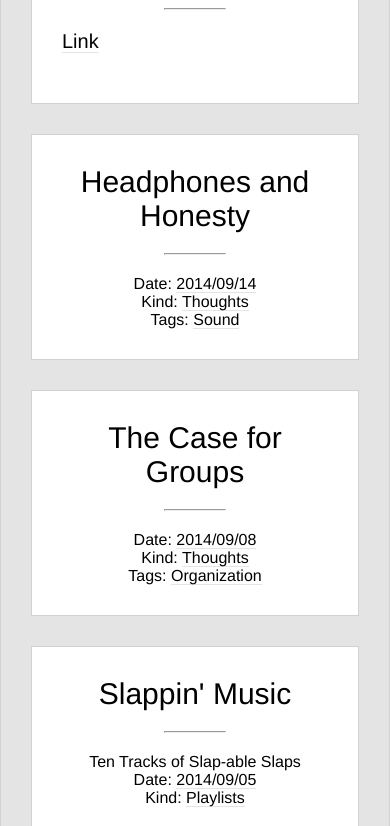
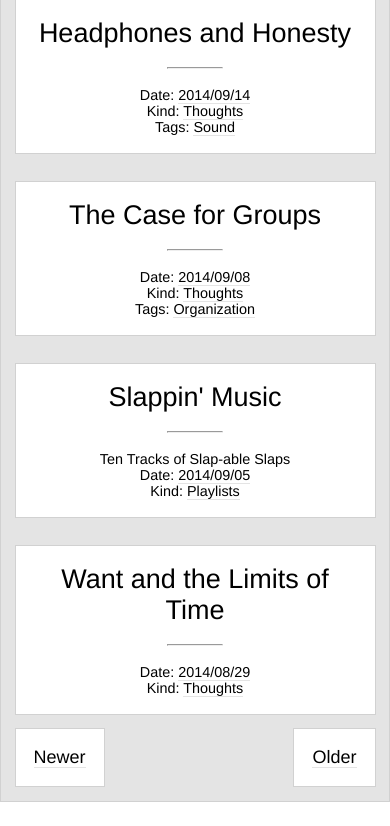
Before and after one commit to hneutr/hneutr.github.io, a plain HTML site: page page/2.html in a window 390 px wide. Shown: the part 480-1306 px from the top of the page. Drawn offline with Linux system fonts and the light colour scheme.

Commit message:
updated stylings for mobile (reduced margins + padding)

```diff
--- a/static/style.css
+++ b/static/style.css
@@ -26,45 +26,6 @@ html, body {
     border: 1px solid #d1d1d1;
 }
 
-/******************           Container Stylings                **************/
-#main {
-    display: -webkit-box;
-    display: -moz-box;
-    display: -ms-flexbox;
-    display: flex;
-}
-#page-intro,
-.stub,
-#page-body,
-#pagination div {
-    margin: 1.5rem;
-    padding: 1.5rem;
-    background: #ffffff;
-    border: 1px solid #d1d1d1;
-}
-#page-intro, .stub {
-    text-align: center;
-}
-#pagination.middle {
-    justify-content: space-between;
-    -webkit-box-pack: justify;
-}
-#pagination.right {
-    justify-content: flex-end;
-    float: right;
-}
-#pagination.left {
-    justify-content: flex-start;
-    float: left;
-}
-#pagination div {
-    padding: 1rem;
-    margin-top: 0;
-}
-.page-content {
-    text-align: left;
-}
-
 /******************                Desktop                ********************/
 @media screen and (min-width: 800px) and (min-height: 400px) {
     #main {
@@ -91,6 +52,7 @@ html, body {
         order: 2;
         margin-top: 2rem;
         width: 600px;
+        margin-bottom: 2rem;
     }
     #kinds,
     #about,
@@ -102,12 +64,19 @@ html, body {
         margin: 0;
         float: right;
     }
+    #page-intro,
+    .stub,
+    #page-body,
+    #pagination div {
+        margin: 1.5rem;
+        padding: 1.5rem;
+    }
 }
 
 /******************                 Mobile                ********************/
 @media (max-width: 800px) {
     html {
-        font-size: 20px;
+        font-size: 18px;
     }
     #main {
         flex-direction: column;
@@ -125,6 +94,13 @@ html, body {
         order: 1;
         -webkit-box-direction: normal;
     }
+    #page-intro,
+    .stub,
+    #page-body,
+    #pagination div {
+        margin: .75rem;
+        padding: 1rem;
+    }
     .navlink a {
         display: block;
         text-align: center;
@@ -133,6 +109,43 @@ html, body {
     p.subtitle {
         text-align: center;
     }
+}
+
+/******************           Container Stylings                **************/
+#main {
+    display: -webkit-box;
+    display: -moz-box;
+    display: -ms-flexbox;
+    display: flex;
+}
+#page-intro,
+.stub,
+#page-body,
+#pagination div {
+    background: #ffffff;
+    border: 1px solid #d1d1d1;
+}
+#page-intro, .stub {
+    text-align: center;
+}
+#pagination.middle {
+    justify-content: space-between;
+    -webkit-box-pack: justify;
+}
+#pagination.right {
+    justify-content: flex-end;
+    float: right;
+}
+#pagination.left {
+    justify-content: flex-start;
+    float: left;
+}
+#pagination div {
+    padding: 1rem;
+    margin-top: 0;
+}
+.page-content {
+    text-align: left;
 }
 
 /******************             Nav and Header                ****************/
```
